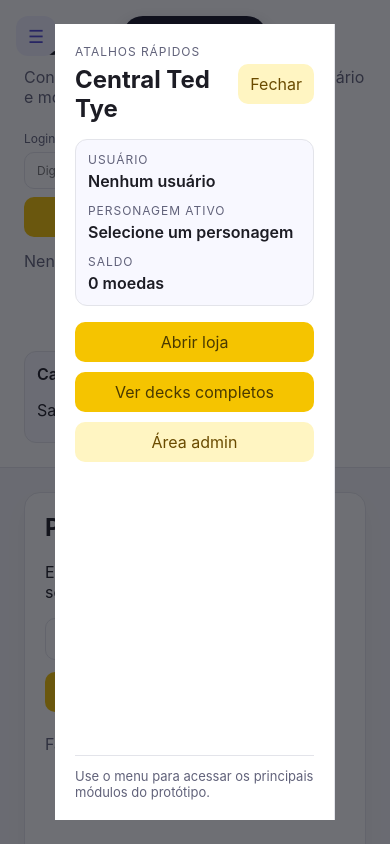
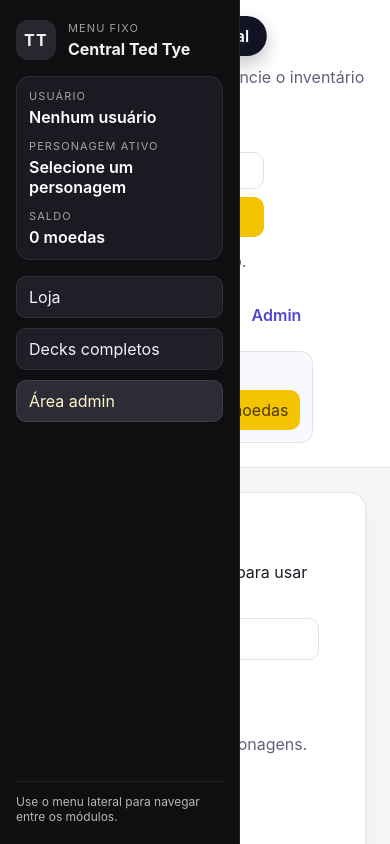
Before and after one commit to JVmgsV/tedtye, a website: page index.html in a window 390 px wide. Both pictures are taken after a click on the button "Abrir menu". Shown: the top 844 px of the page. Drawn offline with Linux system fonts and the light colour scheme; no server answers.

Commit message:
Make sidebar fixed and expand decks view

```diff
--- a/app.js
+++ b/app.js
@@ -84,8 +84,7 @@ const ui = {
   packRollRarities: document.getElementById("pack-roll-rarities"),
   packResultCards: document.getElementById("pack-result-cards"),
   openSidebar: document.getElementById("open-sidebar"),
-  sidebarOverlay: document.getElementById("sidebar-overlay"),
-  closeSidebar: document.getElementById("close-sidebar"),
+  sideRail: document.getElementById("side-rail"),
   openDecksView: document.getElementById("open-decks-view"),
   decksViewOverlay: document.getElementById("decks-view-overlay"),
   closeDecksView: document.getElementById("close-decks-view"),
@@ -1805,12 +1804,33 @@ const renderDecksView = () => {
       ui.decksViewBody.appendChild(container);
       return;
     }
-    const list = document.createElement("ul");
+    const list = document.createElement("div");
+    list.className = "decks-view-list";
     decks.forEach((deck) => {
-      const item = document.createElement("li");
-      item.className = "badge";
-      item.textContent = `${deck.name} (${deck.cardIds.length})`;
-      list.appendChild(item);
+      const deckRow = document.createElement("div");
+      deckRow.className = "decks-view-deck";
+      const deckTitle = document.createElement("p");
+      deckTitle.className = "decks-view-deck__title";
+      deckTitle.textContent = `${deck.name} (${deck.cardIds.length})`;
+      const cardsList = document.createElement("div");
+      cardsList.className = "decks-view-deck__cards";
+      if (!deck.cardIds.length) {
+        const empty = document.createElement("span");
+        empty.className = "status";
+        empty.textContent = "Sem cartas no deck.";
+        cardsList.appendChild(empty);
+      } else {
+        deck.cardIds.forEach((inventoryId) => {
+          const item = (state.inventory[character.id] || []).find((entry) => entry.id === inventoryId);
+          const card = item ? state.cards.find((entry) => entry.id === item.cardId) : null;
+          const chip = document.createElement("span");
+          chip.className = "badge";
+          chip.textContent = card ? formatCardTitle(card) : "Carta removida";
+          cardsList.appendChild(chip);
+        });
+      }
+      deckRow.append(deckTitle, cardsList);
+      list.appendChild(deckRow);
     });
     container.append(title, list);
     ui.decksViewBody.appendChild(container);
@@ -1896,12 +1916,8 @@ ui.deckFilterClass.addEventListener("change", renderDecks);
 ui.deckFilterText.addEventListener("input", renderDecks);
 ui.deckSort.addEventListener("change", renderDecks);
 ui.deckClearFilters.addEventListener("click", clearDeckFilters);
-ui.openSidebar.addEventListener("click", () => openOverlay(ui.sidebarOverlay));
-ui.closeSidebar.addEventListener("click", () => closeOverlay(ui.sidebarOverlay));
-ui.sidebarOverlay.addEventListener("click", (event) => {
-  if (event.target === ui.sidebarOverlay) {
-    closeOverlay(ui.sidebarOverlay);
-  }
+ui.openSidebar.addEventListener("click", () => {
+  document.body.classList.toggle("rail-open");
 });
 ui.sidebarOpenStore.addEventListener("click", () => openOverlay(ui.storeOverlay));
 ui.sidebarOpenAdmin.addEventListener("click", openAdminOverlay);
--- a/index.html
+++ b/index.html
@@ -7,6 +7,39 @@
     <link rel="stylesheet" href="styles.css" />
   </head>
   <body>
+    <aside class="side-rail" id="side-rail">
+      <div class="side-rail__brand">
+        <span class="side-rail__logo">TT</span>
+        <div>
+          <p class="side-rail__eyebrow">Menu fixo</p>
+          <h2>Central Ted Tye</h2>
+        </div>
+      </div>
+      <div class="side-rail__profile">
+        <div>
+          <p class="label">Usuário</p>
+          <p id="sidebar-user" class="value">Nenhum usuário</p>
+        </div>
+        <div>
+          <p class="label">Personagem ativo</p>
+          <p id="sidebar-character" class="value">Selecione um personagem</p>
+        </div>
+        <div>
+          <p class="label">Saldo</p>
+          <p id="sidebar-balance" class="value">0 moedas</p>
+        </div>
+      </div>
+      <nav class="side-rail__nav">
+        <button id="sidebar-open-store">Loja</button>
+        <button id="open-decks-view">Decks completos</button>
+        <button id="sidebar-open-admin" class="secondary">Área admin</button>
+      </nav>
+      <div class="side-rail__hint">
+        <p>Use o menu lateral para navegar entre os módulos.</p>
+      </div>
+    </aside>
+
+    <div class="page-content">
       <header class="top-bar">
         <button id="open-sidebar" class="menu-button" aria-label="Abrir menu">☰</button>
         <button id="top-center-action" class="top-center-button">Ação especial</button>
@@ -129,40 +162,6 @@
         </section>
       </main>
 
-    <section class="overlay sidebar-overlay hidden" id="sidebar-overlay" hidden>
-      <aside class="sidebar">
-        <div class="sidebar-header">
-          <div>
-            <p class="sidebar-eyebrow">Atalhos rápidos</p>
-            <h2>Central Ted Tye</h2>
-          </div>
-          <button class="secondary" id="close-sidebar">Fechar</button>
-        </div>
-        <div class="sidebar-profile">
-          <div>
-            <p class="label">Usuário</p>
-            <p id="sidebar-user" class="value">Nenhum usuário</p>
-          </div>
-          <div>
-            <p class="label">Personagem ativo</p>
-            <p id="sidebar-character" class="value">Selecione um personagem</p>
-          </div>
-          <div>
-            <p class="label">Saldo</p>
-            <p id="sidebar-balance" class="value">0 moedas</p>
-          </div>
-        </div>
-        <div class="sidebar-actions">
-          <button id="sidebar-open-store">Abrir loja</button>
-          <button id="open-decks-view">Ver decks completos</button>
-          <button id="sidebar-open-admin" class="secondary">Área admin</button>
-        </div>
-        <div class="sidebar-help">
-          <p>Use o menu para acessar os principais módulos do protótipo.</p>
-        </div>
-      </aside>
-    </section>
-
     <section class="overlay hidden" id="decks-view-overlay" hidden>
       <div class="overlay-content decks-view-content">
         <div class="overlay-header">
@@ -279,6 +278,7 @@
       <footer class="site-footer">
         <p>Dados são salvos apenas no navegador (localStorage).</p>
       </footer>
+    </div>
 
     <script src="app.js"></script>
   </body>
--- a/styles.css
+++ b/styles.css
@@ -18,6 +18,10 @@ body {
   margin: 0;
   background: var(--bg);
   color: var(--text);
+}
+
+.page-content {
+  margin-left: 260px;
 }
 
 .top-bar {
@@ -507,76 +511,101 @@ button.secondary {
   gap: 20px;
 }
 
-.sidebar-overlay {
-  justify-content: flex-start;
-}
-
-.sidebar {
-  width: 280px;
-  height: 100%;
-  background: #fff;
-  border-right: 1px solid var(--border);
-  padding: 20px;
+.side-rail {
+  position: fixed;
+  top: 0;
+  left: 0;
+  bottom: 0;
+  width: 240px;
+  background: #0f0f11;
+  color: #f1f1f1;
+  padding: 20px 16px;
   display: flex;
   flex-direction: column;
   gap: 16px;
+  border-right: 1px solid rgba(255, 255, 255, 0.08);
 }
 
-.sidebar-header {
+.side-rail__brand {
   display: flex;
-  justify-content: space-between;
+  gap: 12px;
   align-items: center;
 }
 
-.sidebar-eyebrow {
-  margin: 0 0 6px;
-  font-size: 12px;
-  text-transform: uppercase;
+.side-rail__logo {
+  width: 40px;
+  height: 40px;
+  border-radius: 12px;
+  background: #27272f;
+  display: grid;
+  place-items: center;
+  font-weight: 700;
   letter-spacing: 0.08em;
-  color: var(--muted);
 }
 
-.sidebar-header h2 {
-  margin: 0;
+.side-rail__eyebrow {
+  margin: 0 0 4px;
+  font-size: 11px;
+  text-transform: uppercase;
+  letter-spacing: 0.1em;
+  color: rgba(255, 255, 255, 0.6);
 }
 
-.sidebar-profile {
+.side-rail h2 {
+  margin: 0;
+  font-size: 16px;
+}
+
+.side-rail__profile {
   display: grid;
   gap: 12px;
   padding: 12px;
-  border-radius: 12px;
-  background: #f8f8ff;
-  border: 1px solid var(--border);
+  border-radius: 14px;
+  background: #1a1a22;
+  border: 1px solid rgba(255, 255, 255, 0.08);
 }
 
-.sidebar-profile .label {
+.side-rail__profile .label {
   margin: 0;
-  font-size: 12px;
+  font-size: 11px;
   text-transform: uppercase;
-  letter-spacing: 0.08em;
-  color: var(--muted);
+  letter-spacing: 0.1em;
+  color: rgba(255, 255, 255, 0.6);
 }
 
-.sidebar-profile .value {
+.side-rail__profile .value {
   margin: 4px 0 0;
   font-weight: 600;
+  color: #fff;
 }
 
-.sidebar-actions {
+.side-rail__nav {
   display: flex;
   flex-direction: column;
   gap: 10px;
 }
 
-.sidebar-help {
-  margin-top: auto;
-  padding-top: 12px;
-  border-top: 1px solid var(--border);
-  color: var(--muted);
-  font-size: 13px;
+.side-rail__nav button {
+  text-align: left;
+  background: #1f1f28;
+  color: #f2f2ff;
+  border: 1px solid rgba(255, 255, 255, 0.08);
 }
 
-.sidebar-help p {
+.side-rail__nav button.secondary {
+  background: #2c2c36;
+  color: #fff6cc;
+}
+
+.side-rail__hint {
+  margin-top: auto;
+  font-size: 12px;
+  color: rgba(255, 255, 255, 0.7);
+  border-top: 1px solid rgba(255, 255, 255, 0.08);
+  padding-top: 12px;
+}
+
+.side-rail__hint p {
   margin: 0;
 }
 
@@ -606,6 +635,30 @@ button.secondary {
   list-style: none;
   padding: 0;
   margin: 0;
+  display: flex;
+  flex-wrap: wrap;
+  gap: 8px;
+}
+
+.decks-view-list {
+  display: flex;
+  flex-direction: column;
+  gap: 12px;
+}
+
+.decks-view-deck {
+  border-radius: 12px;
+  padding: 12px;
+  background: #fff;
+  border: 1px solid var(--border);
+}
+
+.decks-view-deck__title {
+  margin: 0 0 8px;
+  font-weight: 600;
+}
+
+.decks-view-deck__cards {
   display: flex;
   flex-wrap: wrap;
   gap: 8px;
@@ -729,3 +782,20 @@ button.secondary {
     grid-template-columns: 1fr;
   }
 }
+
+@media (max-width: 900px) {
+  .page-content {
+    margin-left: 0;
+  }
+
+  .side-rail {
+    transform: translateX(-100%);
+    transition: transform 0.2s ease;
+    z-index: 20;
+    width: 240px;
+  }
+
+  body.rail-open .side-rail {
+    transform: translateX(0);
+  }
+}
```
Lines whose indentation alone changed are shown as unchanged.
